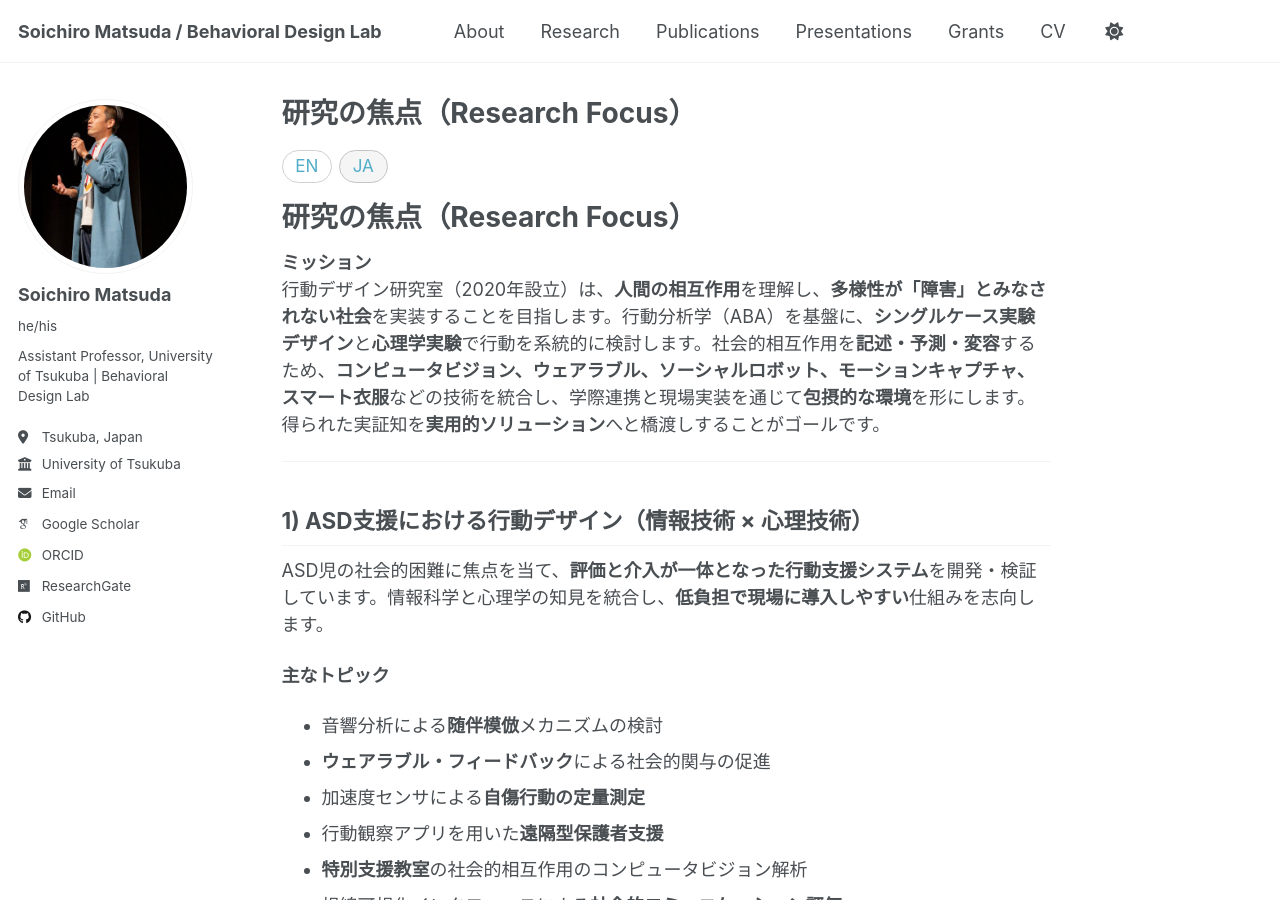
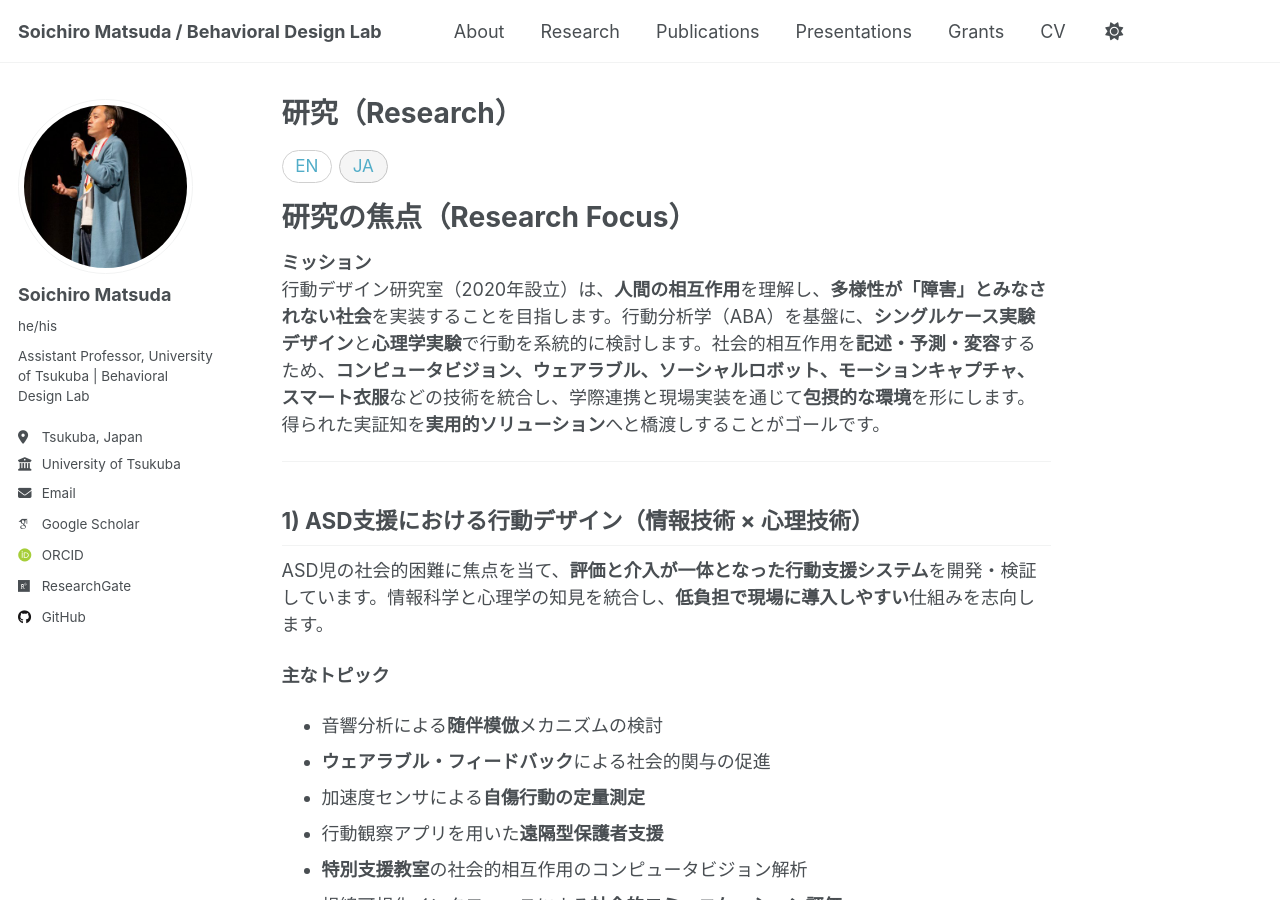
Before and after one commit to BehavioralDesignerMatsuda/BehavioralDesignerMatsuda.github.io, a Jekyll site: the page built from _pages/research-ja.md, in a window 1280 px wide and 900 px high. Built offline with Jekyll 4.4.1, drawn with Linux system fonts in a browser that asks for light colours; some web fonts are replaced; a script that is not in the unit is left out.

Commit message:
Update research-ja.md

```diff
--- a/_pages/research-ja.md
+++ b/_pages/research-ja.md
@@ -1,6 +1,6 @@
 ---
 permalink: /ja/research/
-title: "研究の焦点（Research Focus）"
+title: "研究（Research）"
 author_profile: true
 lang: ja
 redirect_from:
```
